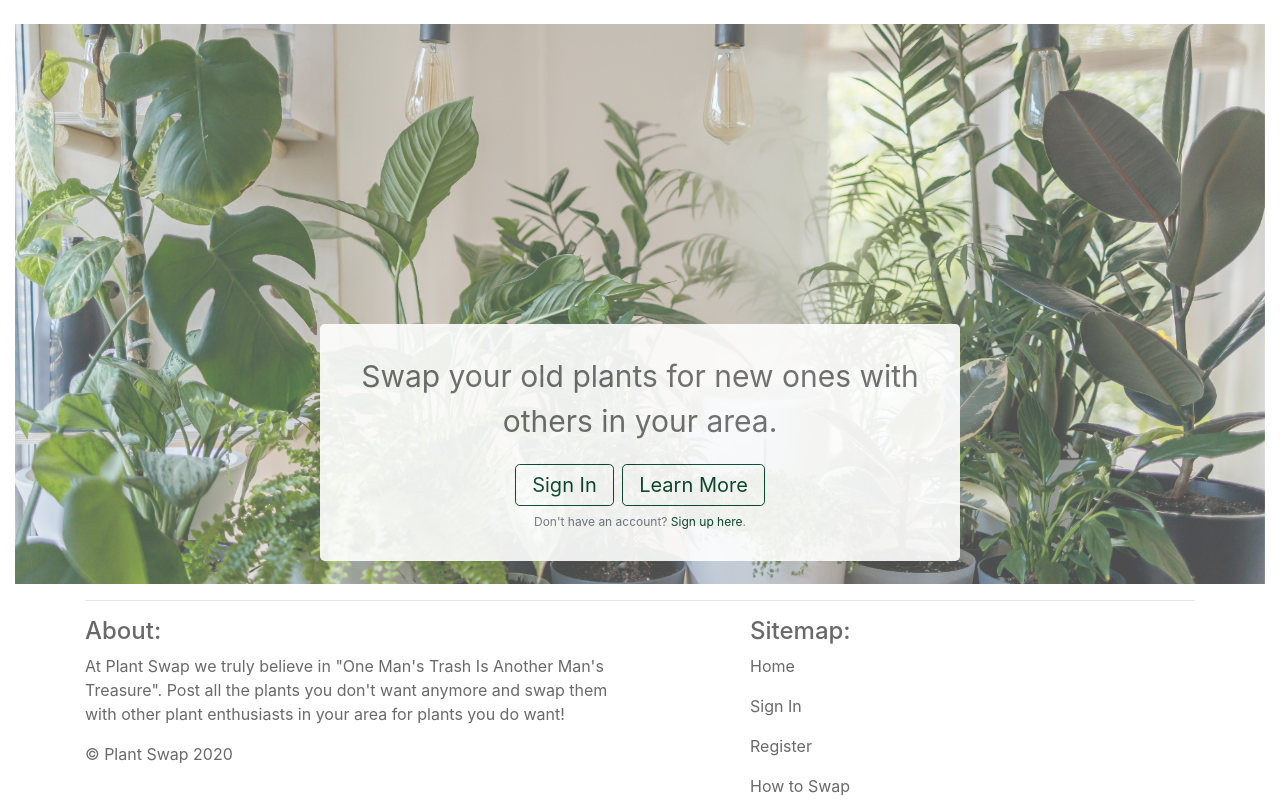
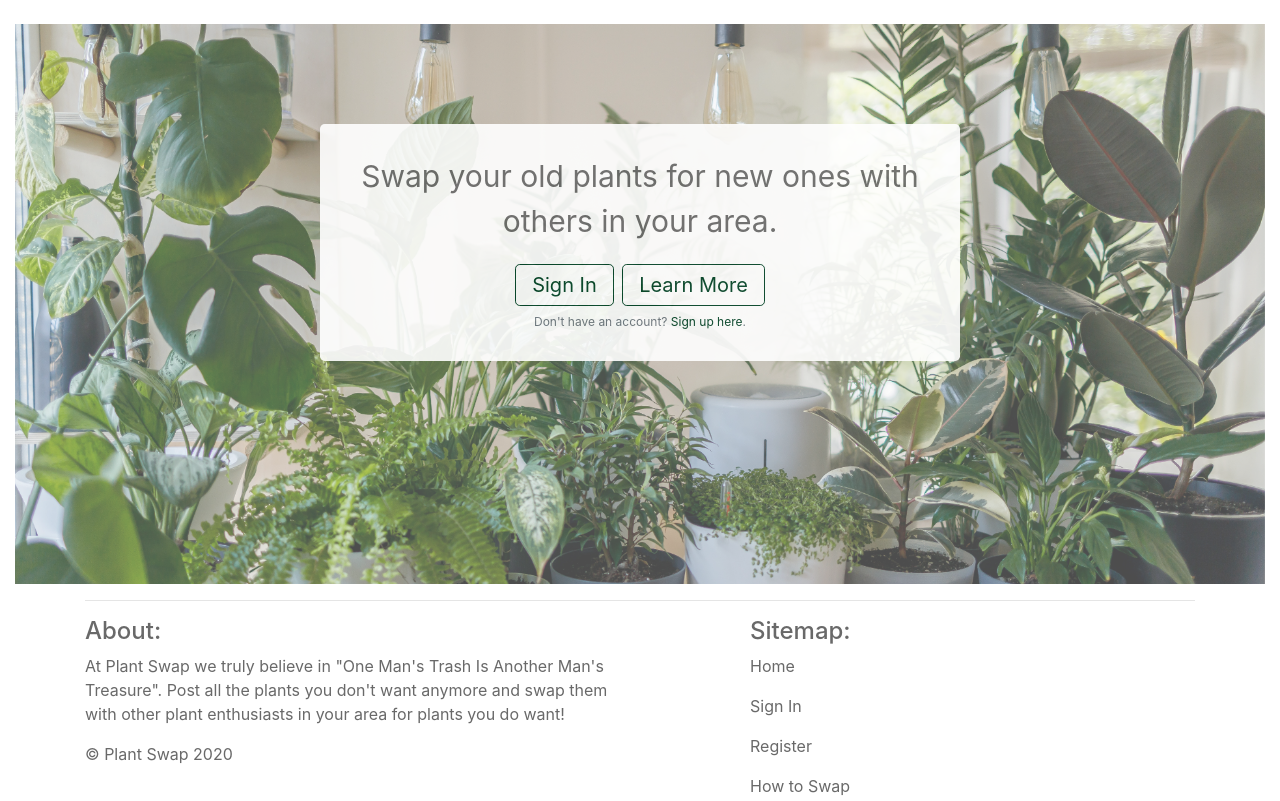
Before and after one commit to debrawolford/plant-swap, a Flask app: page / in a window 1280 px wide. Shown: the part 76-877 px from the top of the page. Run offline with Flask 2, Linux system fonts and the light colour scheme; some libraries are stand-ins or nearby versions.

Commit message:
Changed margin-top for jumbotron to always be 100px

```diff
--- a/static/css/style.css
+++ b/static/css/style.css
@@ -128,14 +128,12 @@ footer a:hover {
 
 @media (min-width: 768px) {
     .jumbotron {
-        margin-top: 200px;
         font-size: 20px;
     }
 }
 
 @media (min-width: 992px) {
     .jumbotron {
-        margin-top: 300px;
         font-size: 30px;
     }
 }
```
